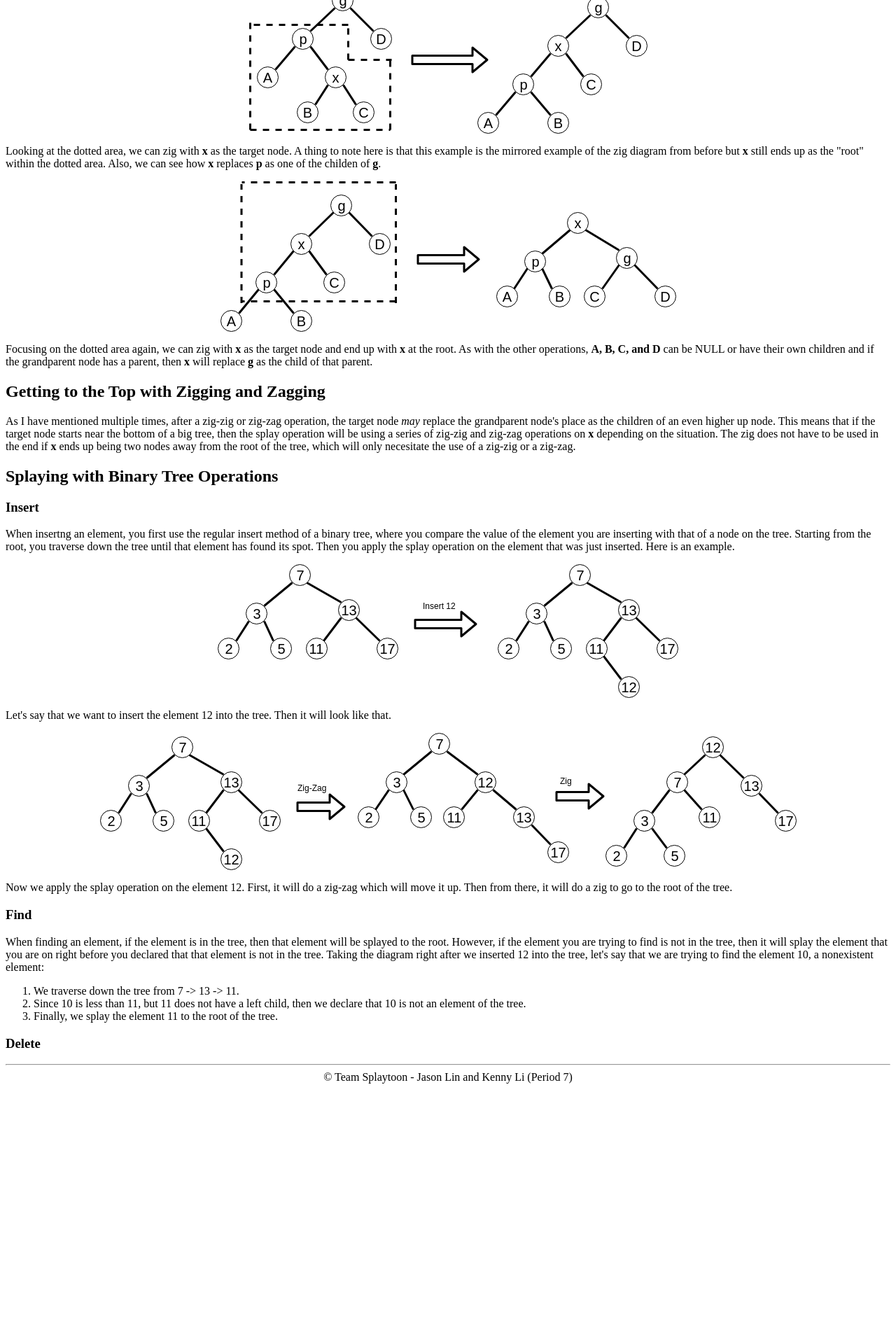
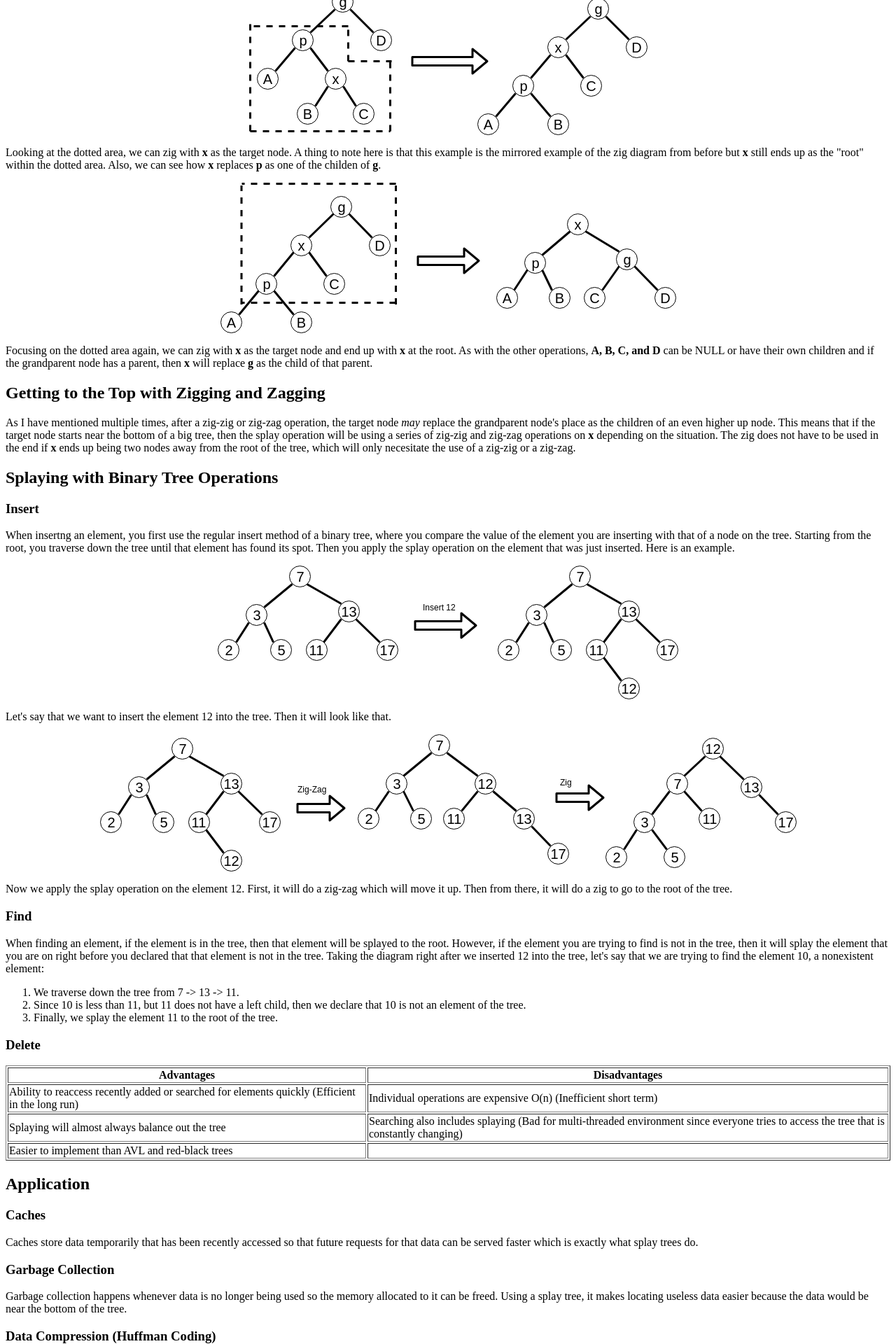
Before and after one commit to JasonLin43212/Splay, a Flask app: page / in a window 1280 px wide. Shown: the part 2720-4640 px from the top of the page at 70% size. Before the commit the page ends 4268 px from the top, so only its background shows below. Run offline with Flask 2, Linux system fonts and the light colour scheme.

Commit message:
added my stuff

```diff
--- a/templates/index.html
+++ b/templates/index.html
@@ -1,20 +1,20 @@
 <!DOCTYPE html>
 <html>
+
 <head>
     <meta charset="UTF-8">
     <title>Splay Trees</title>
-    <link rel= "stylesheet" type= "text/css" href= "{{ url_for('static',filename='styles.css') }}">
+    <link rel="stylesheet" type="text/css" href="{{ url_for('static',filename='styles.css') }}">
 </head>
+
 <body>
     <h1>Splay Trees</h1>
-      <p>
-          A <b>splay tree</b> is a type of binary tree that incorporates a <i>splay</i> method
-          at the end of each operation (i.e. insert, delete, and find).
-      </p>
-      <p>
-          The <b>splay</b> method is an operation on the splay tree that brings a given node
-          to the root of the tree via a set of <i>rotations</i>.
-      </p>
+    <p>A <b>splay tree</b> is a type of binary tree that incorporates a <i>splay</i> method at the
+        end of each of its operations (i.e. insert, delete, and find). The <b>splay</b> method is an
+        operation on the splay tree that brings the current node to the root of the tree via a series
+        of <i>rotations</i>. The purpose of a splay tree is to have quicker access to recently viewed
+        elements as they will be closer to the root due to splaying. It was invented by <b>Daniel
+            Dominic Sleator</b> and <b>Robert Endre Tarjan</b> in 1985. </p>
     <h2>Binary Tree</h2>
     <p>Here is a typical binary tree:</p>
     <img class="tree" src="/static/tree1.png" alt="tree1">
@@ -32,8 +32,8 @@
     </p>
     <img class="tree" src="/static/tree2.png" alt="tree2">
     <p>
-          In the diagram above, you can see how the inequality <i>A < x < B < p < C</i> holds true.
-          You can do a <b>rotation</b> (or a <b>zig</b>) on the <b>x</b> node to get the following result:
+        In the diagram above, you can see how the inequality <i>A < x < B < p < C</i> holds true. You can do a <b>
+                rotation</b> (or a <b>zig</b>) on the <b>x</b> node to get the following result:
     </p>
     <img class="tree" src="/static/tree3.png" alt="tree3">
     <p>
@@ -53,22 +53,28 @@
             <b>x</b> did not have a right child, then after the rotation, <b>p</b> will not have a left child.
         </li>
         <li>
-              The <b>A, B, or C</b> nodes <i>can</i> have their own children but since this rotation is with respect to the <b>x</b>
+            The <b>A, B, or C</b> nodes <i>can</i> have their own children but since this rotation is with respect to
+            the <b>x</b>
             node, those children will not effect this rotation
         </li>
         <li>
-              The <b>p</b> node <i>can</i> have a parent too (which is the grandparent of the <b>x</b> node) but after the rotation,
+            The <b>p</b> node <i>can</i> have a parent too (which is the grandparent of the <b>x</b> node) but after the
+            rotation,
             <b>x</b> will replace <b>p</b> as the child of the grandparent node.
         </li>
     </ol>
     <p>
-          The rotation, or zig, also works on the mirror image of starting tree. Just imagine <b>x</b> as the right child of the
+        The rotation, or zig, also works on the mirror image of starting tree. Just imagine <b>x</b> as the right child
+        of the
         <b>p</b> node and still with two children. When you rotation, you just have to do it the other way.
     </p>
     <p>
-          Great! Now you know about the simple zig operation on a node of a tree. The zig is used in the other operations that will
-          be explained later. It is also used when your target node is a child of the root (it is one node away from the root). Then,
-          by doing the zig operation on the target node, it will bring it to the root. The following two operations are what you
+        Great! Now you know about the simple zig operation on a node of a tree. The zig is used in the other operations
+        that will
+        be explained later. It is also used when your target node is a child of the root (it is one node away from the
+        root). Then,
+        by doing the zig operation on the target node, it will bring it to the root. The following two operations are
+        what you
         do when your target node is <i><b>MORE THAN ONE</b></i> node away from the root.
     </p>
     <h2>Zig-Zig</h2>
@@ -81,9 +87,12 @@
     </p>
     <img class="tree" src="/static/tree4.png" alt="tree4">
     <p>
-          The <b>zig-zig</b> operation is used when the target node is the <i>same-side child</i> as its parent node. By <b>same-side child</b>
-          I mean that the target node is a <u>left child</u> of its parent and its parent is also a <u>left child</u> of the grandparent of
-          the target node or that the target node is a <u>right child</u> of its parent and the parent is also a <u>right child</u> of the grandparent
+        The <b>zig-zig</b> operation is used when the target node is the <i>same-side child</i> as its parent node. By
+        <b>same-side child</b>
+        I mean that the target node is a <u>left child</u> of its parent and its parent is also a <u>left child</u> of
+        the grandparent of
+        the target node or that the target node is a <u>right child</u> of its parent and the parent is also a <u>right
+            child</u> of the grandparent
         node.
     </p>
     <p>
@@ -99,16 +108,23 @@
     </ol>
     <img class="tree" src="/static/tree5.png" alt="tree5">
     <p>
-          If we look at the above diagram and focus only on the inside of the dotted rectangle, we can see similarities with the
-          example of zig from above. By comparison, we can see that the <b>p</b> node corresponds to the target node from the zig diagram. From there, we can
-          do a zig on <b>p</b>. As you can see, the child of <b>p</b> which was closest to its parent is the <b>C</b> node and therefore got transfered over to
-          being a child of <b>g</b> so this operation still makes sense. We can also see that the children of <b>x</b> just "followed along".
+        If we look at the above diagram and focus only on the inside of the dotted rectangle, we can see similarities
+        with the
+        example of zig from above. By comparison, we can see that the <b>p</b> node corresponds to the target node from
+        the zig diagram. From there, we can
+        do a zig on <b>p</b>. As you can see, the child of <b>p</b> which was closest to its parent is the <b>C</b> node
+        and therefore got transfered over to
+        being a child of <b>g</b> so this operation still makes sense. We can also see that the children of <b>x</b>
+        just "followed along".
     </p>
     <img class="tree" src="/static/tree6.png" alt="tree6">
     <p>
-          Now we just look inside the dotted area (which is where <b>x</b> corresponds with the target node from the zig diagram) and perform the zig operation
-          with <b>x</b> as the target node. Yay! Now <b>x</b> is at the root. Again, just like with the zig operation, <b>A, B, C, or D</b> can be NULL or have their
-          own children and the grandparent can also have its own parent (but after the zig-zig operation, <b>x</b> will replace <b>g</b> as being the child of that parent).
+        Now we just look inside the dotted area (which is where <b>x</b> corresponds with the target node from the zig
+        diagram) and perform the zig operation
+        with <b>x</b> as the target node. Yay! Now <b>x</b> is at the root. Again, just like with the zig operation,
+        <b>A, B, C, or D</b> can be NULL or have their
+        own children and the grandparent can also have its own parent (but after the zig-zig operation, <b>x</b> will
+        replace <b>g</b> as being the child of that parent).
     </p>
     <h2>Zig-Zag</h2>
     <p>
@@ -120,7 +136,8 @@
     </p>
     <img class="tree" src="/static/tree7.png" alt="tree7">
     <p>
-          The <b>zig-zag</b> operation is used when the target node is <i>not</i> the same-side child as its parent node. So if the target node is a <u>right child</u> of
+        The <b>zig-zag</b> operation is used when the target node is <i>not</i> the same-side child as its parent node.
+        So if the target node is a <u>right child</u> of
         its parent, then the parent is a <u>left child</u> of the grandparent node or vice versa.
     </p>
     <p>
@@ -136,34 +153,46 @@
     </ol>
     <img class="tree" src="/static/tree8.png" alt="tree8">
     <p>
-          Looking at the dotted area, we can zig with <b>x</b> as the target node. A thing to note here is that this example is the mirrored example of the zig diagram from
-          before but <b>x</b> still ends up as the "root" within the dotted area. Also, we can see how <b>x</b> replaces <b>p</b> as one of the childen of <b>g</b>.
+        Looking at the dotted area, we can zig with <b>x</b> as the target node. A thing to note here is that this
+        example is the mirrored example of the zig diagram from
+        before but <b>x</b> still ends up as the "root" within the dotted area. Also, we can see how <b>x</b> replaces
+        <b>p</b> as one of the childen of <b>g</b>.
     </p>
     <img class="tree" src="/static/tree9.png" alt="tree9">
     <p>
-          Focusing on the dotted area again, we can zig with <b>x</b> as the target node and end up with <b>x</b> at the root. As with the other operations, <b>A, B, C, and D</b>
-          can be NULL or have their own children and if the grandparent node has a parent, then <b>x</b> will replace <b>g</b> as the child of that parent.
+        Focusing on the dotted area again, we can zig with <b>x</b> as the target node and end up with <b>x</b> at the
+        root. As with the other operations, <b>A, B, C, and D</b>
+        can be NULL or have their own children and if the grandparent node has a parent, then <b>x</b> will replace
+        <b>g</b> as the child of that parent.
     </p>
     <h2>Getting to the Top with Zigging and Zagging</h2>
     <p>
-          As I have mentioned multiple times, after a zig-zig or zig-zag operation, the target node <i>may</i> replace the grandparent node's place as the children of an even higher up
-          node. This means that if the target node starts near the bottom of a big tree, then the splay operation will be using a series of zig-zig and zig-zag operations on <b>x</b> depending
-          on the situation. The zig does not have to be used in the end if <b>x</b> ends up being two nodes away from the root of the tree, which will only necesitate the use of a zig-zig or a zig-zag.
+        As I have mentioned multiple times, after a zig-zig or zig-zag operation, the target node <i>may</i> replace the
+        grandparent node's place as the children of an even higher up
+        node. This means that if the target node starts near the bottom of a big tree, then the splay operation will be
+        using a series of zig-zig and zig-zag operations on <b>x</b> depending
+        on the situation. The zig does not have to be used in the end if <b>x</b> ends up being two nodes away from the
+        root of the tree, which will only necesitate the use of a zig-zig or a zig-zag.
     </p>
     <h2>Splaying with Binary Tree Operations</h2>
     <h3>Insert</h3>
     <p>
-          When insertng an element, you first use the regular insert method of a binary tree, where you compare the value of the element you are inserting with that of a node on the tree. Starting from the root, you
-          traverse down the tree until that element has found its spot. Then you apply the splay operation on the element that was just inserted. Here is an example.
+        When insertng an element, you first use the regular insert method of a binary tree, where you compare the value
+        of the element you are inserting with that of a node on the tree. Starting from the root, you
+        traverse down the tree until that element has found its spot. Then you apply the splay operation on the element
+        that was just inserted. Here is an example.
     </p>
     <img class="tree" src="/static/tree10.png" alt="tree10">
     <p>Let's say that we want to insert the element 12 into the tree. Then it will look like that.</p>
     <img class="tree" src="/static/tree11.png" alt="tree11">
-      <p>Now we apply the splay operation on the element 12. First, it will do a zig-zag which will move it up. Then from there, it will do a zig to go to the root of the tree.</p>
+    <p>Now we apply the splay operation on the element 12. First, it will do a zig-zag which will move it up. Then from
+        there, it will do a zig to go to the root of the tree.</p>
     <h3>Find</h3>
     <p>
-          When finding an element, if the element is in the tree, then that element will be splayed to the root. However, if the element you are trying to find is not in the tree, then
-          it will splay the element that you are on right before you declared that that element is not in the tree. Taking the diagram right after we inserted 12 into the tree, let's say that
+        When finding an element, if the element is in the tree, then that element will be splayed to the root. However,
+        if the element you are trying to find is not in the tree, then
+        it will splay the element that you are on right before you declared that that element is not in the tree. Taking
+        the diagram right after we inserted 12 into the tree, let's say that
         we are trying to find the element 10, a nonexistent element:
     </p>
     <ol>
@@ -171,16 +200,52 @@
             We traverse down the tree from 7 -> 13 -> 11.
         </li>
         <li>
-              Since 10 is less than 11, but 11 does not have a left child, then we declare that 10 is not an element of the tree.
+            Since 10 is less than 11, but 11 does not have a left child, then we declare that 10 is not an element of
+            the tree.
         </li>
         <li>
             Finally, we splay the element 11 to the root of the tree.
         </li>
     </ol>
     <h3>Delete</h3>
+
+    <table border="1">
+        <tr>
+            <th>Advantages</th>
+            <th>Disadvantages</th>
+        </tr>
+        <tr>
+            <td>Ability to reaccess recently added or searched for elements quickly (Efficient in the long run)</td>
+            <td>Individual operations are expensive O(n) (Inefficient short term)</td>
+        </tr>
+        <tr>
+            <td>Splaying will almost always balance out the tree</td>
+            <td>Searching also includes splaying (Bad for multi-threaded environment since everyone tries to access the
+                tree that is constantly changing)</td>
+        </tr>
+        <tr>
+            <td>Easier to implement than AVL and red-black trees</td>
+            <td></td>
+        </tr>
+    </table>
+
+    <h2>Application</h2>
+    <h3>Caches</h3>
+    <p> Caches store data temporarily that has been recently accessed so that future requests
+        for that data can be served faster which is exactly what splay trees do. </p>
+    <h3>Garbage Collection</h3>
+    <p> Garbage collection happens whenever data is no longer being used so the memory
+        allocated to it can be freed. Using a splay tree, it makes locating useless data
+        easier because the data would be near the bottom of the tree. </p>
+    <h3>Data Compression (Huffman Coding)</h3>
+    <p> Since data compression is a difficult topic to understand,
+        <a href="https://www.youtube.com/watch?v=JsTptu56GM8">here</a> is a video explaining
+        it. After watching this video you can see that using a splay tree will help arrange
+        common letters to be closer to the root and rare letters to be closer to the bottom. </p>
     <footer style="text-align:center">
         <hr>
         &copy; Team Splaytoon - Jason Lin and Kenny Li (Period 7)
     </footer>
 </body>
+
 </html>
```
Lines whose indentation alone changed are shown as unchanged.
